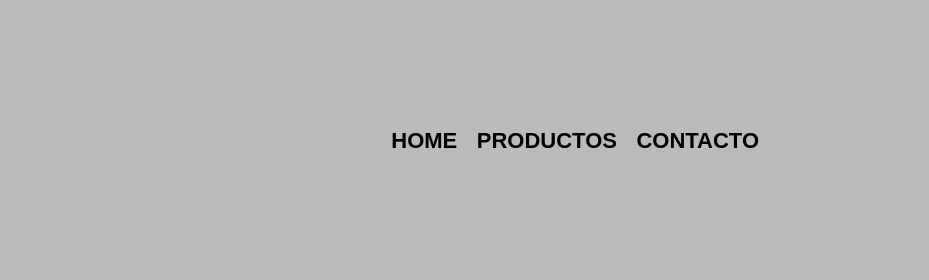
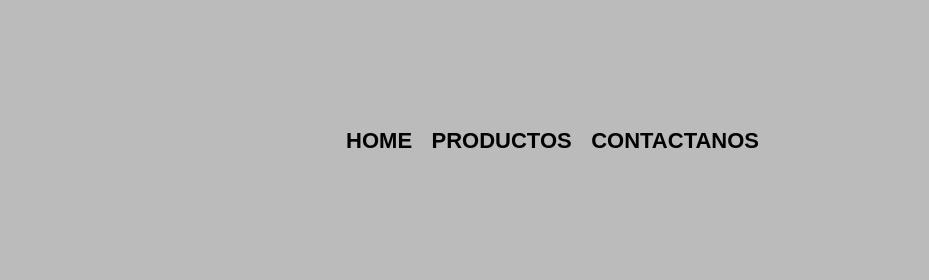
Before and after one commit to 7traim/Proyecto-barberia-alura, a plain HTML site: page contacto.html in a window 1280 px wide. Shown: the top 280 px of the page, 351-1280 px from the left. Drawn offline with Linux system fonts and the light colour scheme.

Commit message:
remombrar barra de navegación contacto

```diff
--- a/contacto.html
+++ b/contacto.html
@@ -16,7 +16,7 @@
                 <ul>
                     <li><a href="index.html" class="navs">Home</a></li>
                     <li><a href="productos.html" class="navs">productos</a></li>
-                    <li><a href="contacto.html" class="navs">Contacto</a></li>
+                    <li><a href="contacto.html" class="navs">Contactanos</a></li>
                 </ul>
             </nav>
         </div>
```
